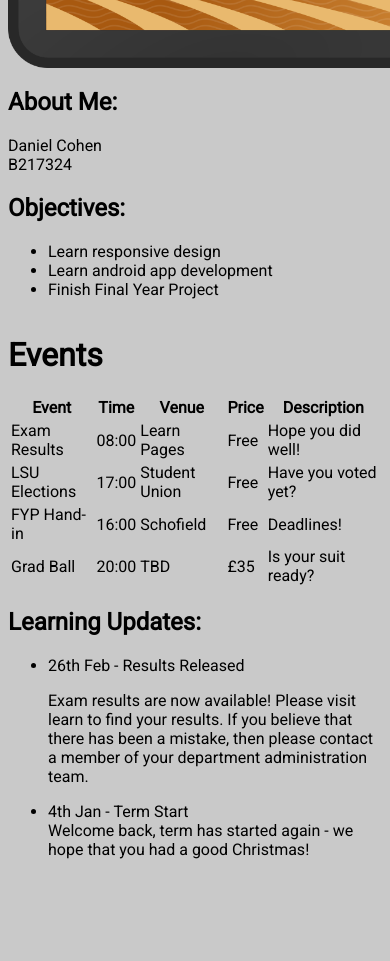
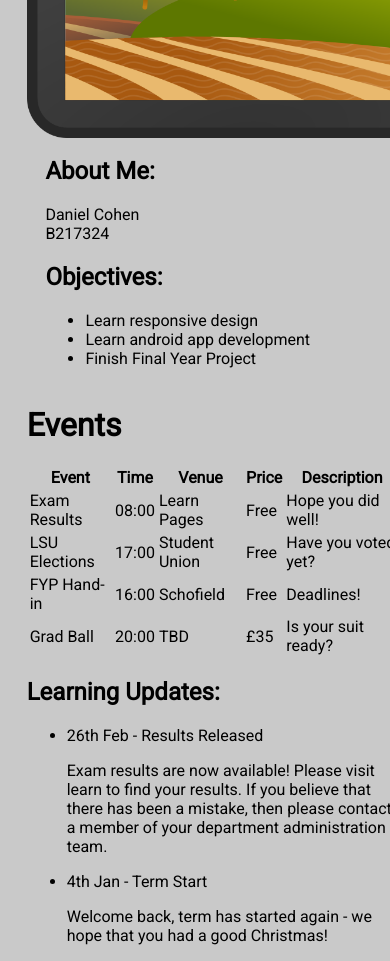
Before and after one commit to faemir/mobilecw, a plain HTML site: page index.htm in a window 390 px wide. Shown: the part 520-1481 px from the top of the page. Before the commit the page ends 1395 px from the top, so only its background shows below. Drawn offline with Linux system fonts and the light colour scheme.

Commit message:
improved responsive behaviour of updates and events

```diff
--- a/index.htm
+++ b/index.htm
@@ -40,7 +40,7 @@
   </div>
   <div id="events">
     <h1>Events</h1>
-<table class="eventsTable">
+      <table>
         <tr>
           <th>Event</th>
           <th>Time</th>
@@ -86,7 +86,7 @@
         If you believe that there has been a mistake, then please contact a member
         of your department administration team.</p>
         <li>4th Jan - Term Start</li>
-      Welcome back, term has started again - we hope that you had a good Christmas!
+        <p>Welcome back, term has started again - we hope that you had a good Christmas!</p>
       </ul>
     </div>
   </body>
--- a/styles.css
+++ b/styles.css
@@ -20,23 +20,25 @@ header {
   font-family: 'Roboto', sans-serif;
   display: flex;
   width: 100%;
-	max-width:960px;
-	margin: 0 auto;
-	flex-wrap:wrap;
+  max-width:960px;
+  margin: 0 auto;
+  flex-wrap:wrap;
 }
 
 nav {
   background-color: #89bdd3;
   text-align: center;
   z-index: 9999;
+  width:75%;
+  margin: 0 auto;
 }
 
 nav ul {
-  margin: 0;
+
   padding: 0;
   display: flex;
   flex-flow: row wrap;
-
+  flex-wrap:wrap;
 }
 
 nav ul li {
@@ -58,14 +60,14 @@ nav ul li:hover {
 
 #largeimg {
   width: auto;
- height: 300px;
+  height: 300px;
 }
 
 #imgh {
 }
 
 #meobj {
-
+  padding-left: 5%;
 }
 
 #details {
@@ -75,20 +77,25 @@ nav ul li:hover {
   max-width:960px;
   margin: 0 auto;
   flex-wrap:wrap;
+  padding-top: 5%;
+  padding-left: 5%;
 }
 
 #events {
   font-family: 'Roboto', sans-serif;
   width: 100%;
   flex-wrap:wrap;
-  margin: 0 auto;
+  margin: auto;
   max-width:960px;
+  padding-left: 5%;
+
 }
 
 #updates {
   font-family: 'Roboto', sans-serif;
   width: 100%;
   flex-wrap:wrap;
-  margin: 0 auto;
+  margin: auto;
   max-width:960px;
+  padding-left: 5%;
 }
```
Lines whose indentation alone changed are shown as unchanged.
